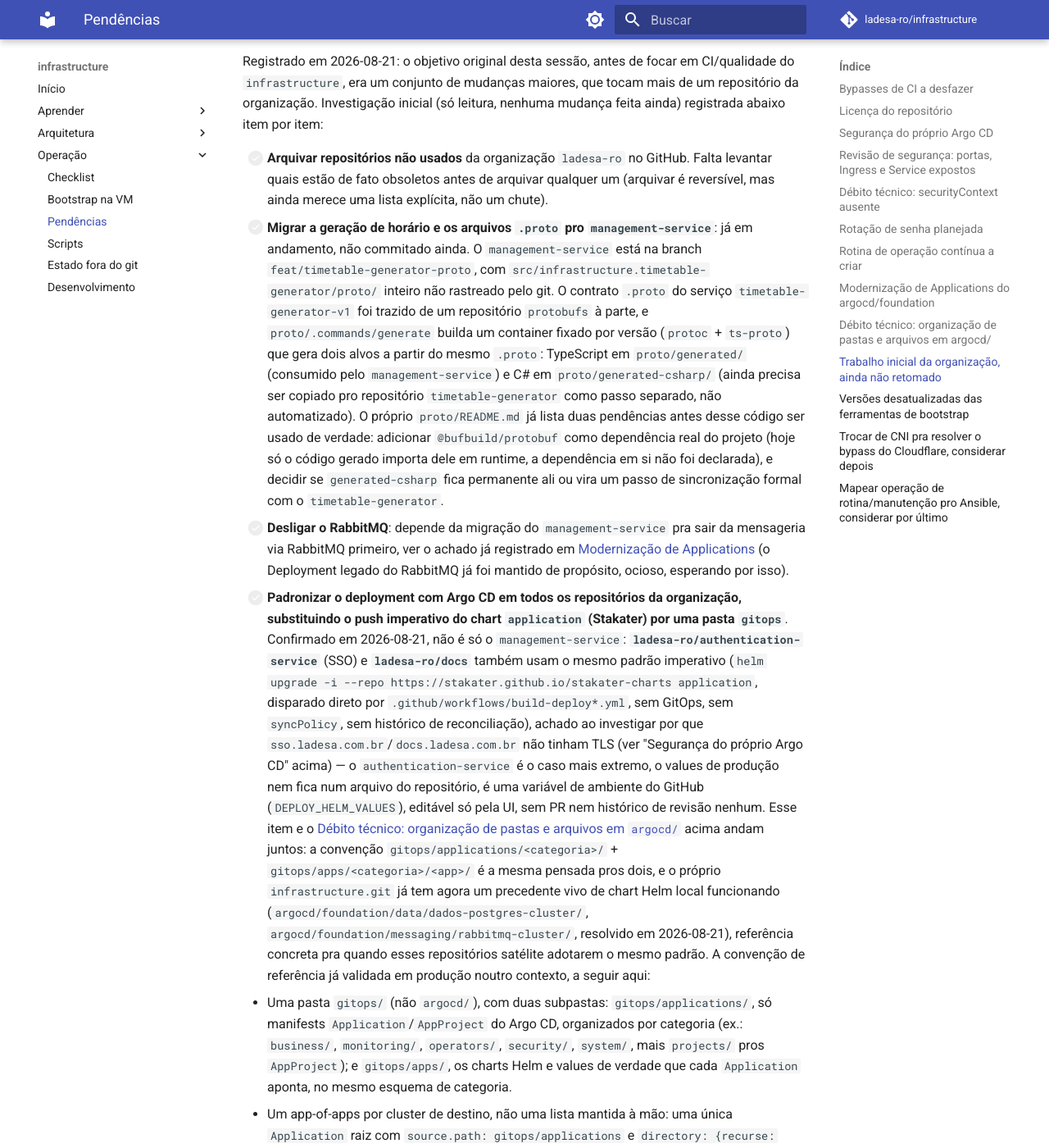
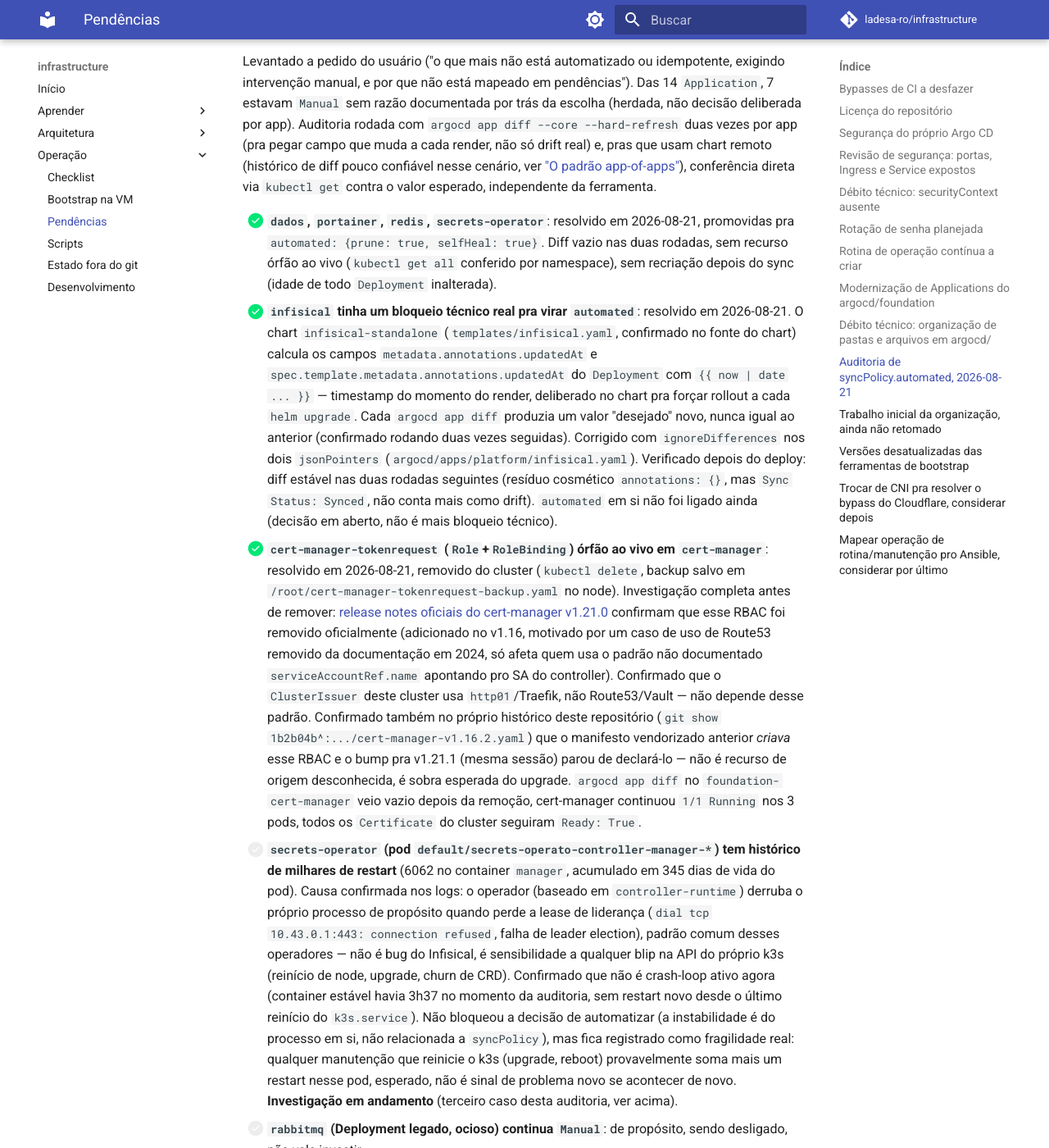
Before and after one commit to ladesa-ro/infrastructure, an MkDocs documentation site: the page built from docs/operacao/pendencias.md, in a window 1280 px wide and 1400 px high, scrolled down 12612 px. Shown: the whole window at 82% size. Built offline with MkDocs 1.6.1 and Material for MkDocs 9.7.7, drawn with Linux system fonts in a browser that asks for light colours; comment, search, counter and statistics services are not loaded; some of the changed text lies outside the part shown.

Commit message:
docs: mark infisical updatedAt and cert-manager RBAC findings resolved

```diff
--- a/docs/operacao/pendencias.md
+++ b/docs/operacao/pendencias.md
@@ -106,6 +106,17 @@ Levantado em 2026-08-21, a pedido explícito do usuário ("analise outros débit
 - [ ] **`releaseName: secrets-operator-1735177689`** em `argocd/apps/foundation-secrets-operator.yaml`: nome de release com sufixo de timestamp Unix (`1735177689` = 2024-12-25), claramente um artefato de como foi criado originalmente (`helm install` sem `--generate-name` custom, ou copiado de um `helm template` de teste), inconsistente com `releaseName: infisical`/`releaseName: portainer` usados em todo o resto do repositório. Renomear a release de um Helm chart já instalado não é trivial (Helm trata o nome da release como identidade), então corrigir isso exige um plano de reinstalação, não só editar o YAML.
 - [ ] **Duas convenções diferentes de instalação de operador coexistindo sem documentação explícita da escolha**: `mariadb-operator` usa duas `Application` separadas (`foundation-mariadb-operator-crds` + `foundation-mariadb-operator`, padrão do chart Helm oficial, que separa CRD de controller), enquanto `cert-manager`, `cnpg` e `rabbitmq-operator` usam manifesto vendorizado único (CRD + controller no mesmo arquivo, `kubectl apply`, sem Helm). A escolha entre os dois padrões já está implicitamente documentada em [Foundation](../arquitetura/foundation.md) espalhada por parágrafo próprio de cada operador, mas nunca resumida num único lugar como "regra geral de como instalar operador novo neste repositório".
 
+## Auditoria de `syncPolicy.automated`, 2026-08-21
+
+Levantado a pedido do usuário ("o que mais não está automatizado ou idempotente, exigindo intervenção manual, e por que não está mapeado em pendências"). Das 14 `Application`, 7 estavam `Manual` sem razão documentada por trás da escolha (herdada, não decisão deliberada por app). Auditoria rodada com `argocd app diff --core --hard-refresh` duas vezes por app (pra pegar campo que muda a cada render, não só drift real) e, pras que usam chart remoto (histórico de diff pouco confiável nesse cenário, ver ["O padrão app-of-apps"](../aprender/argocd.md#o-padrao-app-of-apps)), conferência direta via `kubectl get` contra o valor esperado, independente da ferramenta.
+
+- [x] **`dados`, `portainer`, `redis`, `secrets-operator`**: resolvido em 2026-08-21, promovidas pra `automated: {prune: true, selfHeal: true}`. Diff vazio nas duas rodadas, sem recurso órfão ao vivo (`kubectl get all` conferido por namespace), sem recriação depois do sync (idade de todo `Deployment` inalterada).
+- [x] **`infisical` tinha um bloqueio técnico real pra virar `automated`**: resolvido em 2026-08-21. O chart `infisical-standalone` (`templates/infisical.yaml`, confirmado no fonte do chart) calcula os campos `metadata.annotations.updatedAt` e `spec.template.metadata.annotations.updatedAt` do `Deployment` com `{{ now | date ... }}` — timestamp do momento do render, deliberado no chart pra forçar rollout a cada `helm upgrade`. Cada `argocd app diff` produzia um valor "desejado" novo, nunca igual ao anterior (confirmado rodando duas vezes seguidas). Corrigido com `ignoreDifferences` nos dois `jsonPointers` (`argocd/apps/platform/infisical.yaml`). Verificado depois do deploy: diff estável nas duas rodadas seguintes (resíduo cosmético `annotations: {}`, mas `Sync Status: Synced`, não conta mais como drift). `automated` em si não foi ligado ainda (decisão em aberto, não é mais bloqueio técnico).
+- [x] **`cert-manager-tokenrequest` (`Role`+`RoleBinding`) órfão ao vivo em `cert-manager`**: resolvido em 2026-08-21, removido do cluster (`kubectl delete`, backup salvo em `/root/cert-manager-tokenrequest-backup.yaml` no node). Investigação completa antes de remover: [release notes oficiais do cert-manager v1.21.0](https://github.com/cert-manager/cert-manager/releases/tag/v1.21.0) confirmam que esse RBAC foi removido oficialmente (adicionado no v1.16, motivado por um caso de uso de Route53 removido da documentação em 2024, só afeta quem usa o padrão não documentado `serviceAccountRef.name` apontando pro SA do controller). Confirmado que o `ClusterIssuer` deste cluster usa `http01`/Traefik, não Route53/Vault — não depende desse padrão. Confirmado também no próprio histórico deste repositório (`git show 1b2b04b^:.../cert-manager-v1.16.2.yaml`) que o manifesto vendorizado anterior *criava* esse RBAC e o bump pra v1.21.1 (mesma sessão) parou de declará-lo — não é recurso de origem desconhecida, é sobra esperada do upgrade. `argocd app diff` no `foundation-cert-manager` veio vazio depois da remoção, cert-manager continuou `1/1 Running` nos 3 pods, todos os `Certificate` do cluster seguiram `Ready: True`.
+- [ ] **`secrets-operator` (pod `default/secrets-operato-controller-manager-*`) tem histórico de milhares de restart** (6062 no container `manager`, acumulado em 345 dias de vida do pod). Causa confirmada nos logs: o operador (baseado em `controller-runtime`) derruba o próprio processo de propósito quando perde a lease de liderança (`dial tcp 10.43.0.1:443: connection refused`, falha de leader election), padrão comum desses operadores — não é bug do Infisical, é sensibilidade a qualquer blip na API do próprio k3s (reinício de node, upgrade, churn de CRD). Confirmado que não é crash-loop ativo agora (container estável havia 3h37 no momento da auditoria, sem restart novo desde o último reinício do `k3s.service`). Não bloqueou a decisão de automatizar (a instabilidade é do processo em si, não relacionada a `syncPolicy`), mas fica registrado como fragilidade real: qualquer manutenção que reinicie o k3s (upgrade, reboot) provavelmente soma mais um restart nesse pod, esperado, não é sinal de problema novo se acontecer de novo. **Investigação em andamento** (terceiro caso desta auditoria, ver acima).
+- [ ] **`rabbitmq` (Deployment legado, ocioso) continua `Manual`**: de propósito, sendo desligado, não vale investir.
+- [ ] **`cert-manager` continua `Manual`**: já era decisão deliberada (maior blast radius, plano próprio); o achado do RBAC órfão foi resolvido, mas a decisão de automation continua fora de escopo deste ciclo.
+
 ## Trabalho inicial da organização, ainda não retomado
 
 Registrado em 2026-08-21: o objetivo original desta sessão, antes de focar em CI/qualidade do `infrastructure`, era um conjunto de mudanças maiores, que tocam mais de um repositório da organização. Investigação inicial (só leitura, nenhuma mudança feita ainda) registrada abaixo item por item:
```
